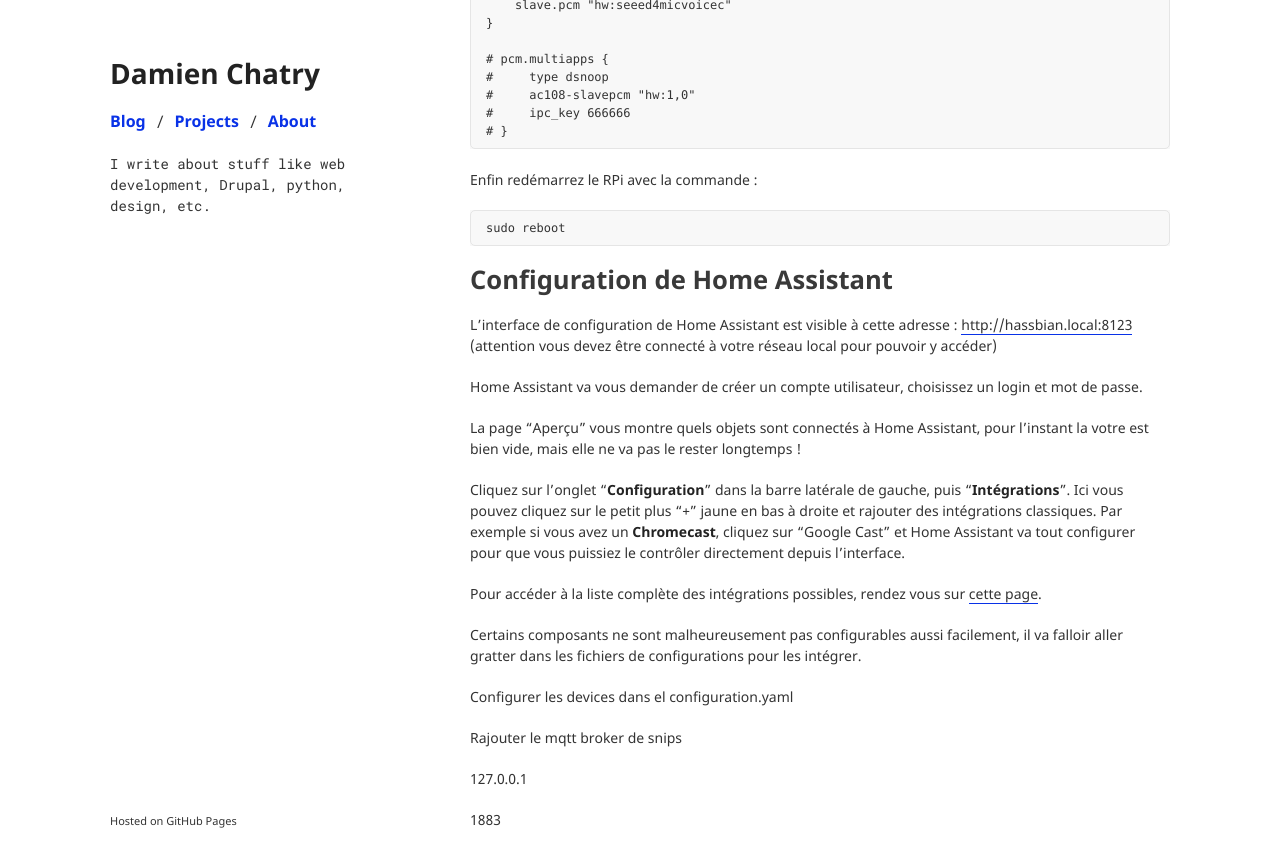
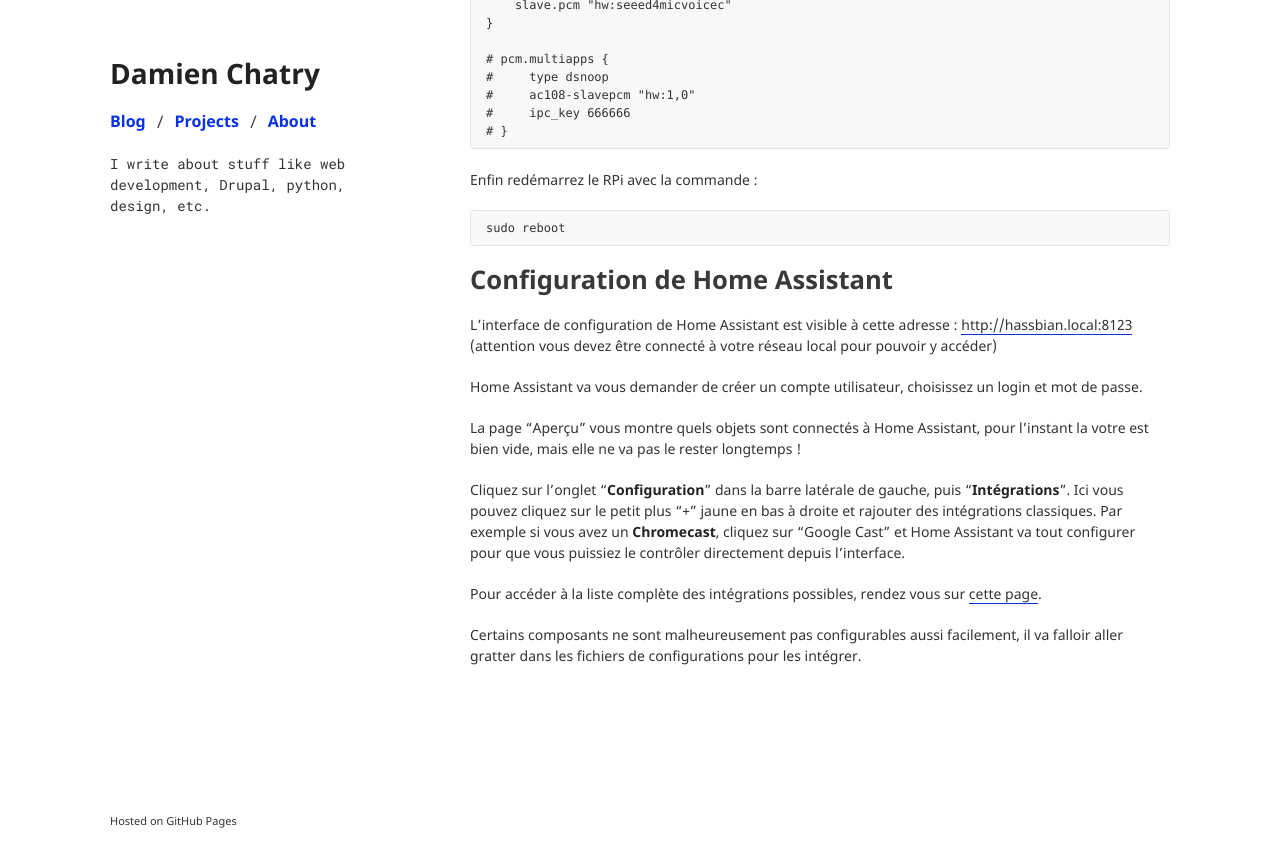
Before and after one commit to dchatry/blog, a Jekyll site: the page built from _posts/2019-04-19-setup-snips-raspberry-pi.markdown, in a window 1280 px wide and 900 px high, scrolled down 6958 px. Shown: the top 867 px of the window. Built offline with Jekyll 4.4.1, drawn with Linux system fonts in a browser that asks for light colours; nearby versions of some CDN libraries.

Commit message:
Update 2019-04-19-setup-snips-raspberry-pi.markdown

```diff
--- a/_posts/2019-04-19-setup-snips-raspberry-pi.markdown
+++ b/_posts/2019-04-19-setup-snips-raspberry-pi.markdown
@@ -348,15 +348,3 @@ Cliquez sur l'onglet "**Configuration**" dans la barre latérale de gauche, puis
 Pour accéder à la liste complète des intégrations possibles, rendez vous sur [cette page](<https://www.home-assistant.io/components/>).
 
 Certains composants ne sont malheureusement pas configurables aussi facilement, il va falloir aller gratter dans les fichiers de configurations pour les intégrer.
-
-
-
-
-
-Configurer les devices dans el configuration.yaml
-
-Rajouter le mqtt broker de snips
-
-127.0.0.1
-
-1883
```
